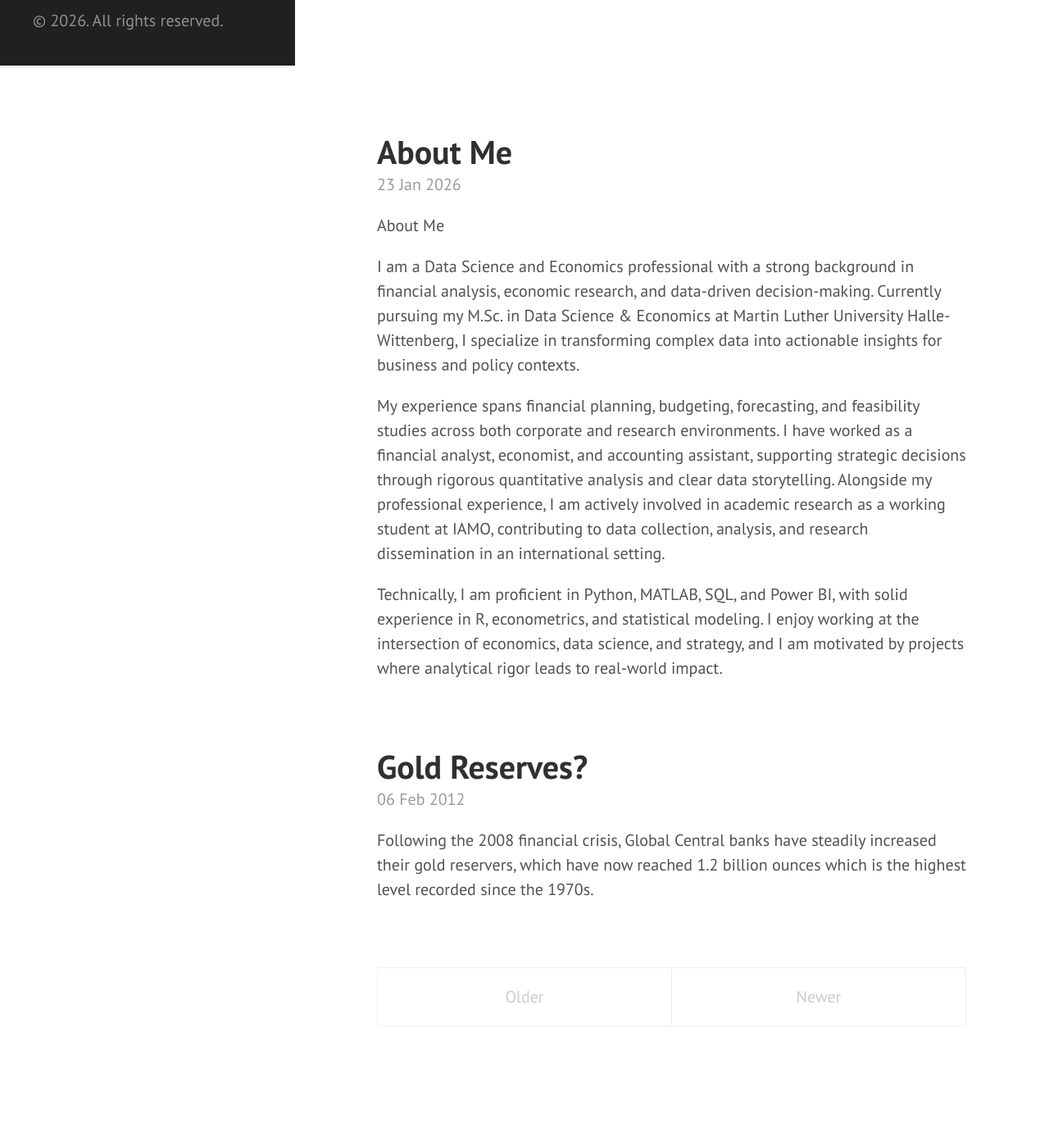
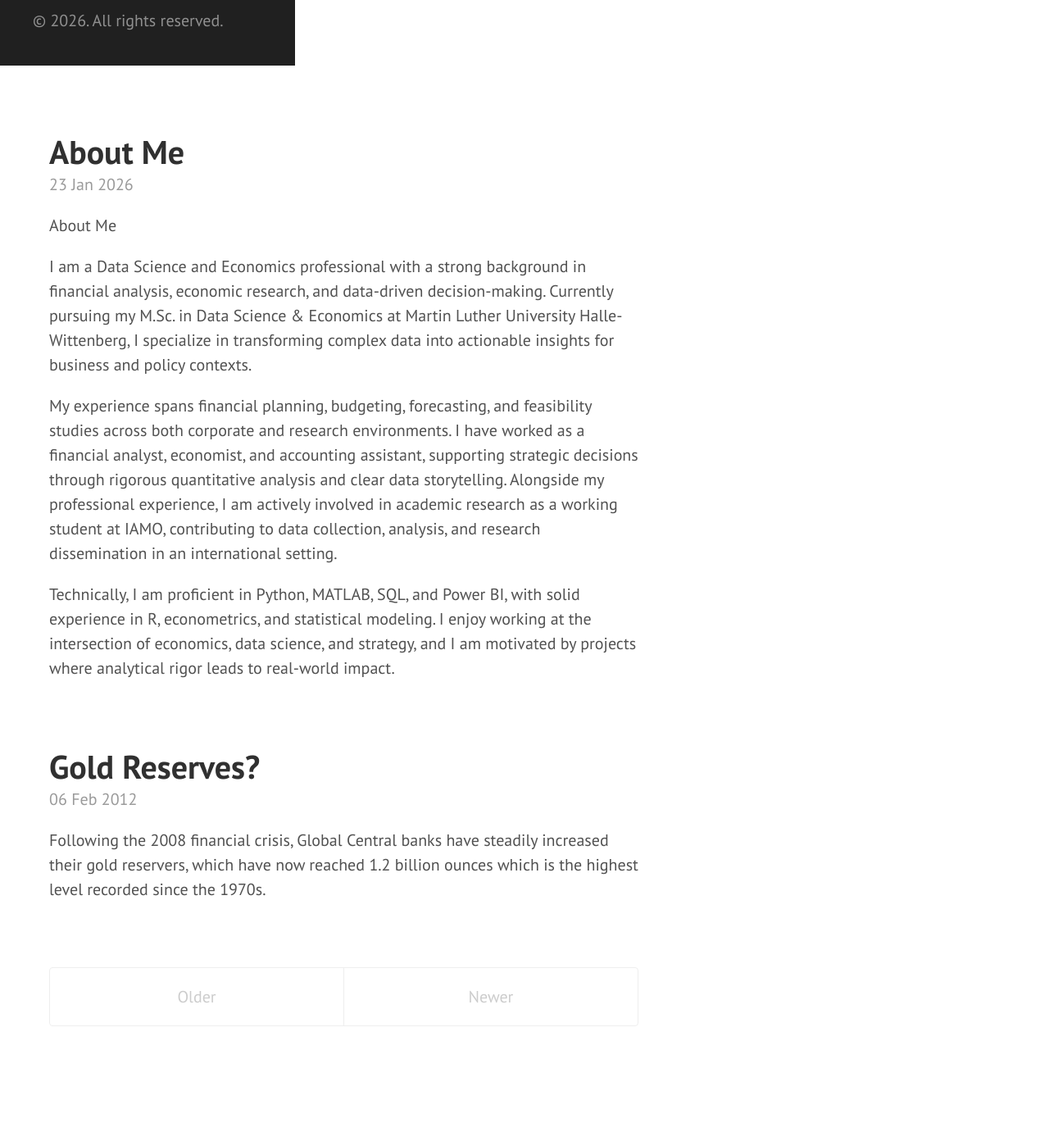
Before and after one commit to tezamo/tezamo.github.io, a Jekyll site: the page built from index.html, in a window 1280 px wide. Shown: the whole page at 82% size. Built offline with Jekyll 4.4.1, drawn with Linux system fonts in a browser that asks for light colours; nearby versions of some CDN libraries; the list of posts is cut into pages by our own code.

Commit message:
marginleft2

```diff
--- a/public/css/hyde.css
+++ b/public/css/hyde.css
@@ -136,7 +136,7 @@ a.sidebar-nav-item:focus {
 
 @media (min-width: 64em) {
   .content {
-    margin-left: 22rem;
+    margin-left: 2rem;
     margin-right: 4rem;
   }
 }
```
